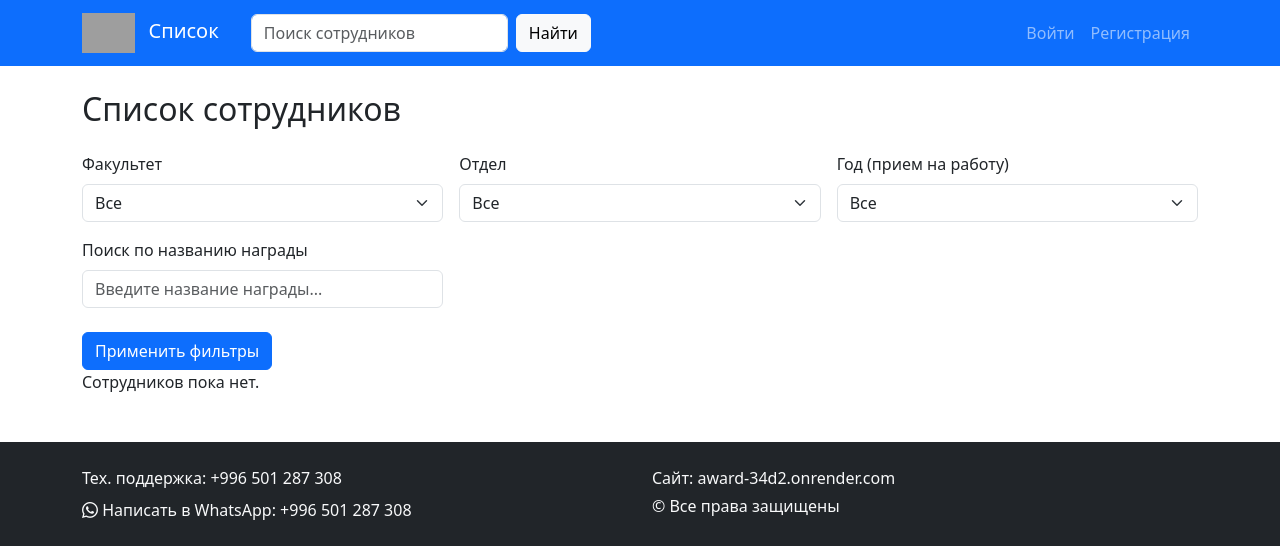
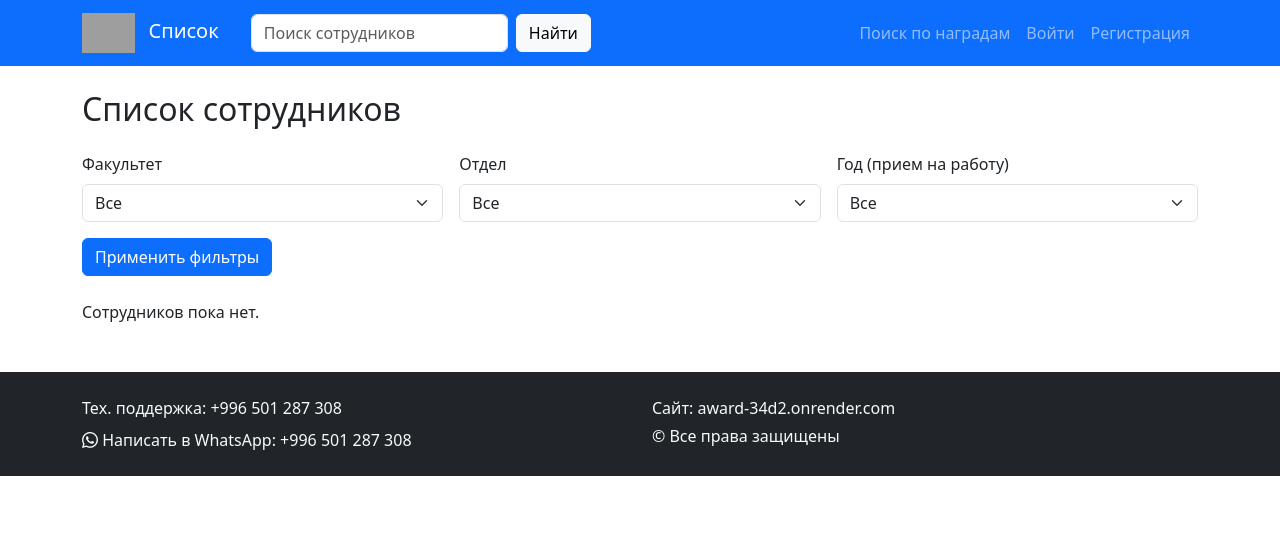
Before and after one commit to Kamchybek2004/award, a Django app: page / in a window 1280 px wide. Shown: the top 548 px of the page. Run offline with Django 5.2, Linux system fonts and the light colour scheme; data that the repository does not hold is empty; grey boxes are pictures that could not be loaded.

Commit message:
Исправление ошибок 1

```diff
--- a/employer/templates/employer/base.html
+++ b/employer/templates/employer/base.html
@@ -38,6 +38,9 @@
            <!-- Навигация справа -->
            <ul class="navbar-nav ms-auto d-flex align-items-center">
                 <ul class="navbar-nav ms-auto d-flex align-items-center">
+                    <li class="nav-item">
+                        <a class="nav-link" href="{% url 'employer:award_search' %}">Поиск по наградам</a>
+                    </li>
                 {% if user.is_authenticated %}
                     <li class="nav-item d-flex align-items-center">
                         <a class="nav-link text-light p-0" href="{% url 'employer:dashboard' %}">
--- a/employer/templates/employer/employer_list.html
+++ b/employer/templates/employer/employer_list.html
@@ -38,25 +38,6 @@
             {% endfor %}
         </select>
     </div>
-
-    <div class="col-md-4">
-        <form method="get" action="{% url 'employer:award_search' %}">
-            <label for="award_search" class="form-label">Поиск по названию награды</label>
-            <input type="text" name="award_search" id="award_search"
-                value="{{ request.GET.award_search }}" class="form-control"
-                placeholder="Введите название награды...">
-        </form>
-    </div>
-    <!--
-    <div class="col-md-4">
-        <label for="award" class="form-label">Тип награды</label>
-        <select name="award" id="award" class="form-select">
-            <option value="">Все</option>
-            <option value="state" {% if request.GET.award == "state" %}selected{% endif %}>Государственные</option>
-            <option value="department" {% if request.GET.award == "department" %}selected{% endif %}>Ведомственные</option>
-        </select>
-    </div>
-    -->
     <div class="col-12">
         <button type="submit" class="btn btn-primary">Применить фильтры</button>
     </div>
```
